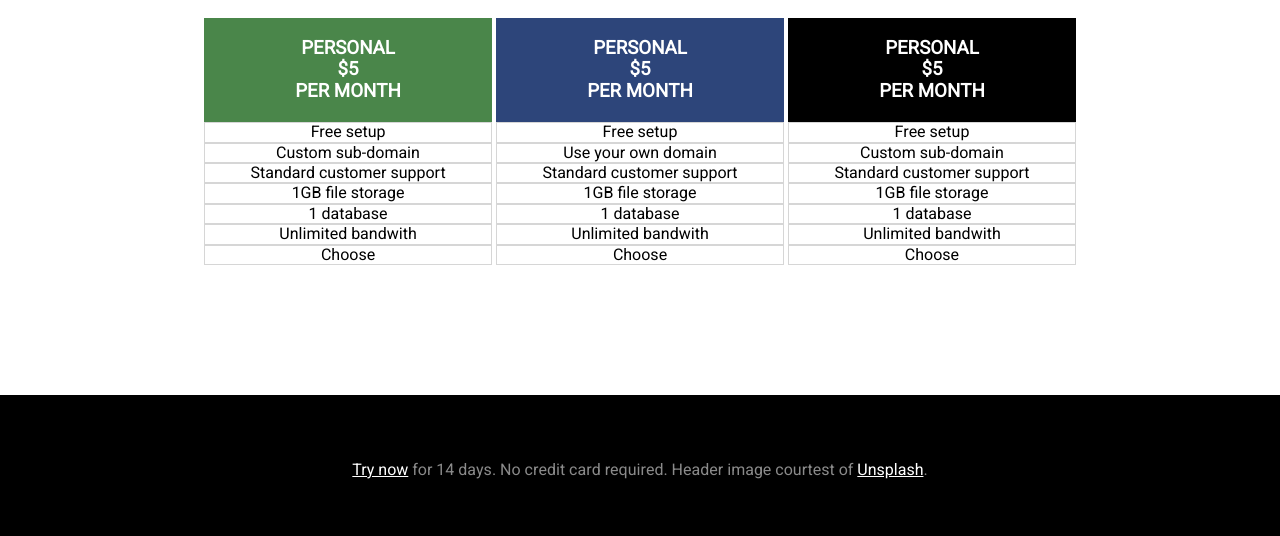
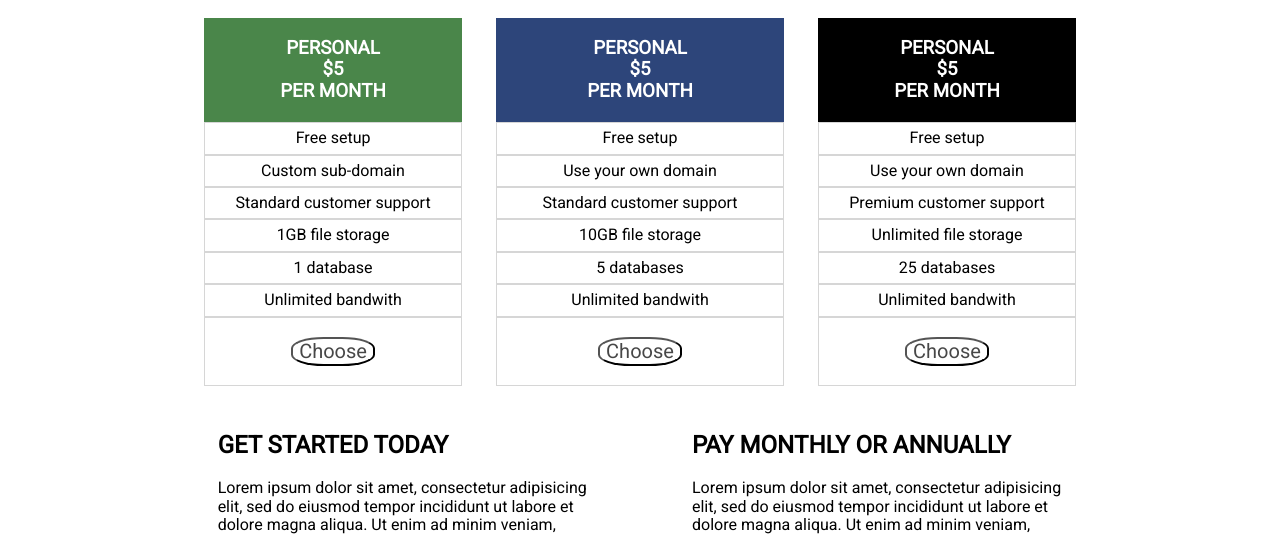
Before and after one commit to briangmcmillan/w1d3-recreate-mockup, a plain HTML site: page index.html in a window 1280 px wide. Shown: the part 255-791 px from the top of the page. Drawn offline with nearby package versions, Linux system fonts and the light colour scheme.

Commit message:
Best effort on w1d3. Had struggles with css

```diff
--- a/css/global.css
+++ b/css/global.css
@@ -46,46 +46,111 @@ img {
     text-align: center;
     width: 960px;
     margin: 0 auto;
+    /*border: 1px solid black;*/
+    height: 1000px;
 }
+
 .test {
     width: 30%;
+    height: 330px;
     display: inline-block;
+    /*border: 1px solid blue;*/
+}
+.test2 {
+    padding: 50px;
+    width: 49%;
+    height: 250px;
+    display: inline-block;
+    text-align: left;
+    /*border: 1px solid red;*/
 }
 .box_green {
-    /*margin-right: 20px;*/
+    margin-right: 30px;
     padding: 1px;
     background-color: rgb(74, 134, 74);
     color: white;
+    /*border: 1px solid red;*/
 }
 .box_blue {
-    /*margin-right: 20px;*/
+    /*margin-right: 30px;*/
     padding: 1px;
     background-color: rgb(45, 69, 122);
     color: white;
 }
 .box_black {
-    /*margin-right: 20px;*/
+    margin-left: 30px;
     padding: 1px;
     background-color: black;
     color: white;
 }
 .personal {
     /*width: 30%;*/
-    /*margin-right: 20px;*/
+    margin-right: 30px;
+    color: black;
+    border: 1px solid rgb(214, 214, 214);
+    padding: 6px;
+}
+.personala {
+    /*width: 30%;*/
+    /*margin-right: 30px;*/
+    color: black;
+    border: 1px solid rgb(214, 214, 214);
+    padding: 6px;
+}
+.personalb {
+    /*width: 30%;*/
+    margin-left: 30px;
+    color: black;
+    border: 1px solid rgb(214, 214, 214);
+    padding: 6px;
+}
+.personal_choose {
+    /*width: 30%;*/
+    margin-right: 30px;
+    text-align: center;
+    padding: 14px;
     color: black;
     border: 1px solid rgb(214, 214, 214);
 }
-
+.personal_choosea {
+    /*width: 30%;*/
+    /*margin-right: 30px;*/
+    text-align: center;
+    padding: 14px;
+    color: black;
+    border: 1px solid rgb(214, 214, 214);
+}
+.personal_chooseb {
+    /*width: 30%;*/
+    margin-left: 30px;
+    text-align: center;
+    padding: 14px;
+    color: black;
+    border: 1px solid rgb(214, 214, 214);
+}
+.button {
+    background-color: white;
+    color: rgb(71, 71, 71);
+    text-align: center;
+    text-decoration: none;
+    display: inline-block;
+    margin: 5px;
+    font-size: 20px;
+    border-radius: 39%;
+}
 
 footer {
     text-align: center;
+}
+
+.get_started {
+    display: inline-block;
 }
 
 .footer_row {
     width: 100%;
     height: 150px;
     background-color: black;
-    position: fixed;
     bottom: 0px;
 }
 .footer_text {
@@ -98,3 +163,7 @@ footer {
     color: white;
     text-decoration: underline;
 }
+a {
+    text-decoration: underline;
+    color: white;
+}
--- a/index.html
+++ b/index.html
@@ -1,7 +1,7 @@
 <!DOCTYPE html>
 <html>
 <head>
-  <title></title>
+  <title>Your Logo</title>
   <meta http-equiv="Content-Type" content="text/html; charset=utf-8" />
   <meta http-equiv="X-UA-Compatible" content="IE=edge" />
   <meta name="viewport" content="width=device-width, initial-scale=1.0" />
@@ -28,12 +28,12 @@
   <header class="header_image">
     <h1>Simple Pricing.<br/> Try before you buy.</h1>
   </header>
-</br>
+<br>
 <main>
   <section class="boxes">
     <div class="test">
       <div class="box_green">
-          <h3>PERSONAL</br>$5</br>PER MONTH</h3>
+        <h3>PERSONAL<br>$5<br>PER MONTH</h3>
       </div>
       <div class="personal">
         Free setup
@@ -53,108 +53,87 @@
       <div class="personal">
         Unlimited bandwith
       </div>
-        <div class="personal">
-          Choose
+      <div class="personal_choose">
+        <button class="button">Choose</button>
       </div>
     </div>
     <div class="test">
       <div class="box_blue">
-          <h3>PERSONAL</br>$5</br>PER MONTH</h3>
+        <h3>PERSONAL<br>$5<br>PER MONTH</h3>
       </div>
-        <div class="personal">
+      <div class="personala">
         Free setup
       </div>
-        <div class="personal">
+      <div class="personala">
         Use your own domain
       </div>
-        <div class="personal">
+      <div class="personala">
         Standard customer support
       </div>
-        <div class="personal">
-          1GB file storage
+      <div class="personala">
+        10GB file storage
       </div>
-        <div class="personal">
-          1 database
+      <div class="personala">
+        5 databases
       </div>
-        <div class="personal">
+      <div class="personala">
         Unlimited bandwith
       </div>
-        <div class="personal">
-          Choose
+      <div class="personal_choosea">
+        <button class="button">Choose</button>
       </div>
     </div>
     <div class="test">
       <div class="box_black">
-          <h3>PERSONAL</br>$5</br>PER MONTH</h3>
+        <h3>PERSONAL<br>$5<br>PER MONTH</h3>
       </div>
-        <div class="personal">
+      <div class="personalb">
         Free setup
       </div>
-        <div class="personal">
-          Custom sub-domain
+      <div class="personalb">
+        Use your own domain
       </div>
-        <div class="personal">
-          Standard customer support
+      <div class="personalb">
+        Premium customer support
       </div>
-        <div class="personal">
-          1GB file storage
+      <div class="personalb">
+        Unlimited file storage
       </div>
-        <div class="personal">
-          1 database
+      <div class="personalb">
+        25 databases
       </div>
-        <div class="personal">
+      <div class="personalb">
         Unlimited bandwith
       </div>
-        <div class="personal">
-          Choose
+      <div class="personal_chooseb">
+        <button class="button">Choose</button>
       </div>
     </div>
+    <div class="test2">
+      <h2>GET STARTED TODAY</h2>
+      Lorem ipsum dolor sit amet, consectetur adipisicing elit, sed do eiusmod tempor incididunt ut labore et dolore magna aliqua. Ut enim ad minim veniam, quis nostrud exercitation ullamco laboris nisi ut aliquip ex ea commodo consequat. Duis aute irure dolor in reprehenderit in voluptate velit esse cillum dolore eu fugiat nulla pariatur. Excepteur sint occaecat cupidatat non proident, sunt in culpa qui officia deserunt mollit anim id est laborum.
+    </div>
+    <div class="test2">
+      <div class="cancel"><h2>PAY MONTHLY OR ANNUALLY</h2></div>
+      Lorem ipsum dolor sit amet, consectetur adipisicing elit, sed do eiusmod tempor incididunt ut labore et dolore magna aliqua. Ut enim ad minim veniam, quis nostrud exercitation ullamco laboris nisi ut aliquip ex ea commodo consequat. Duis aute irure dolor in reprehenderit in voluptate velit esse cillum dolore eu fugiat nulla pariatur. Excepteur sint occaecat cupidatat non proident, sunt in culpa qui officia deserunt mollit anim id est laborum.
+    </div>
+  <br>
+  <div class="test2">
+    <h2>24/7 CUSTOMER SUPPORT</h2>
+    Lorem ipsum dolor sit amet, consectetur adipisicing elit, sed do eiusmod tempor incididunt ut labore et dolore magna aliqua. Ut enim ad minim veniam, quis nostrud exercitation ullamco laboris nisi ut aliquip ex ea commodo consequat. Duis aute irure dolor in reprehenderit in voluptate velit esse cillum dolore eu fugiat nulla pariatur. Excepteur sint occaecat cupidatat non proident, sunt in culpa qui officia deserunt mollit anim id est laborum.
+  </div>
+  <div class="test2">
+    <div class="cancel"><h2>CANCEL YOUR PLAN ANYTIME</h2></div>
+    Lorem ipsum dolor sit amet, consectetur adipisicing elit, sed do eiusmod tempor incididunt ut labore et dolore magna aliqua. Ut enim ad minim veniam, quis nostrud exercitation ullamco laboris nisi ut aliquip ex ea commodo consequat. Duis aute irure dolor in reprehenderit in voluptate velit esse cillum dolore eu fugiat nulla pariatur. Excepteur sint occaecat cupidatat non proident, sunt in culpa qui officia deserunt mollit anim id est laborum.
+  </div>
 </section>
-      <!-- <div class="box_green">
-        <h3>PERSONAL</br>$5</br>PER MONTH</h3>
-      </div>
-      <div class="box_blue">
-        <h3>SMALL BUSINESS</br>$25</br>PER MONTH</h3>
-      </div>
-      <div class="box_black">
-        <h3>ENTERPRISE</br>$45</br>PER MONTH</h3>
-      </div>
-    </div>
-    <div class="boxes">
-      <div class="box">
-        <h3>PERSONAL</br>$5</br>PER MONTH</h3>
-      </div>
-      <div class="box">
-        <h3>SMALL BUSINESS</br>$25</br>PER MONTH</h3>
-      </div>
-      <div class="box">
-        <h3>ENTERPRISE</br>$45</br>PER MONTH</h3>
-      </div>
-    </div>
-    <div class="boxes">
-      <div class="box">
-        <h3>PERSONAL</br>$5</br>PER MONTH</h3>
-      </div>
-      <div class="box">
-        <h3>SMALL BUSINESS</br>$25</br>PER MONTH</h3>
-      </div>
-      <div class="box">
-        <h3>ENTERPRISE</br>$45</br>PER MONTH</h3>
-      </div>
-    </div> -->
-
-
 </main>
-
-
-
-
 
 <footer>
   <div>
     <div class="footer_row">
       <p class="footer_text">
-          <span class="footer_style">Try now</span> for 14 days. No credit card required. Header image courtest of <span class="footer_style">Unsplash</span>.
+        <a href="https://www.google.com/">Try now</a> for 14 days. No credit card required. Header image courtesty of <a href="https://www.google.com/">Unsplash</a>
       </p>
     </div>
   </div>
```
Lines whose indentation alone changed are shown as unchanged.
